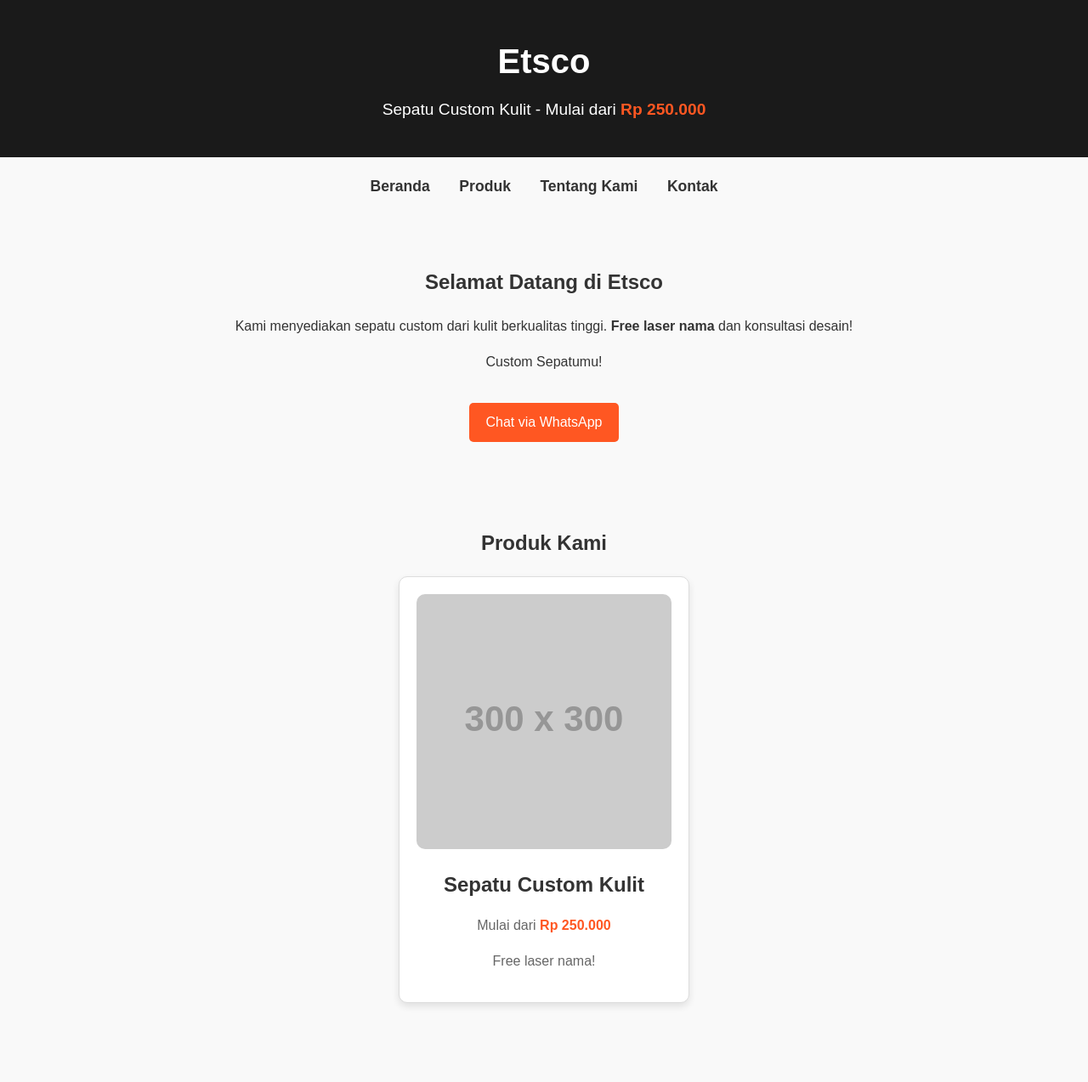
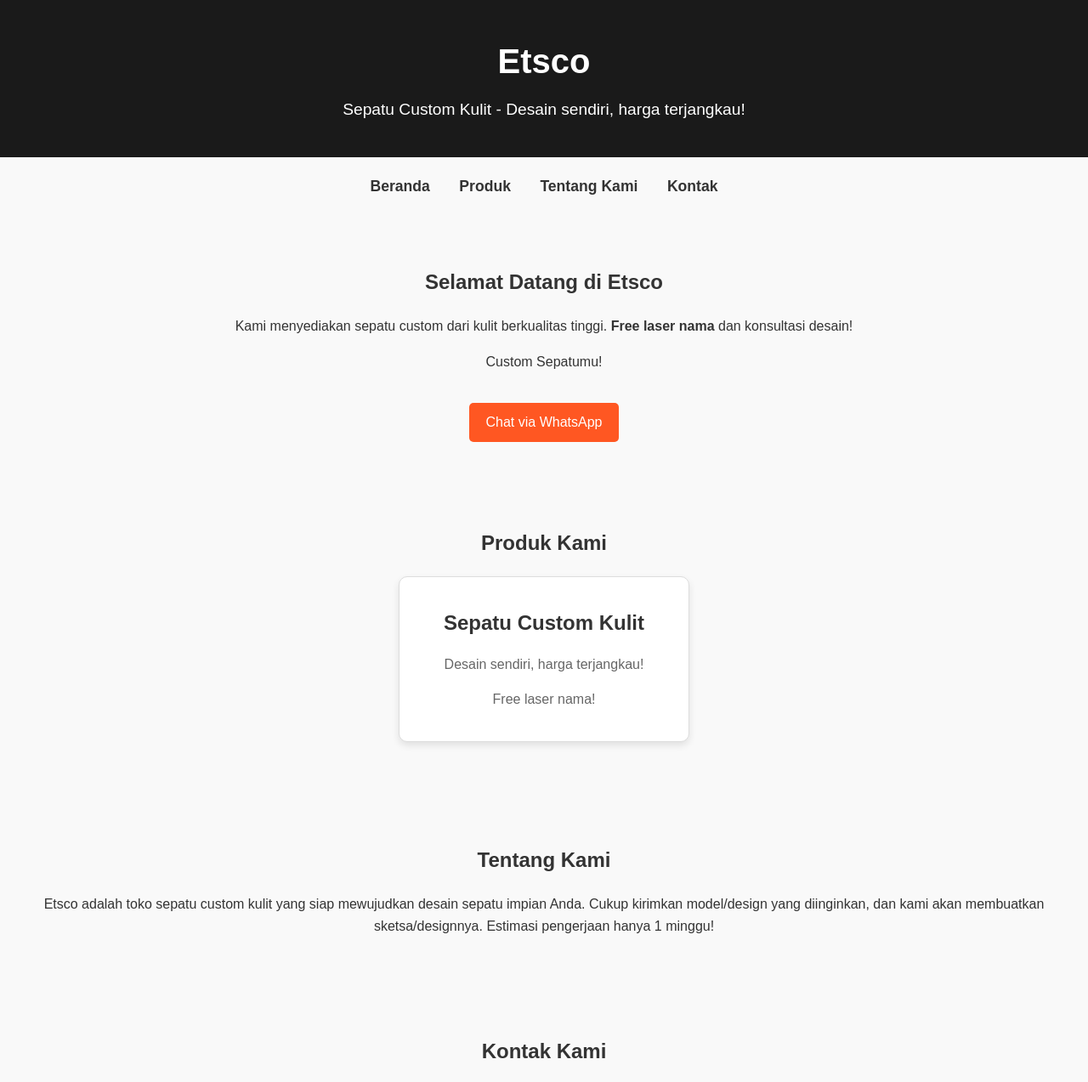
Before and after one commit to etsco-leather/etsco-leather.github.io, a plain HTML site: page index.html in a window 1280 px wide. Shown: the top 1273 px of the page at 85% size. Drawn offline with Linux system fonts and the light colour scheme; placeholder pictures from the web are drawn by us.

Commit message:
Add files via upload

```diff
--- a/index.html
+++ b/index.html
@@ -59,10 +59,6 @@
         .product:hover {
             transform: scale(1.05);
         }
-        .product img {
-            max-width: 100%;
-            border-radius: 10px;
-        }
         .product h3 {
             margin: 15px 0 10px;
             font-size: 1.5rem;
@@ -108,7 +104,7 @@
 <body>
     <header>
         <h1>Etsco</h1>
-        <p>Sepatu Custom Kulit - Mulai dari <span class="highlight">Rp 250.000</span></p>
+        <p>Sepatu Custom Kulit - Desain sendiri, harga terjangkau!</p>
     </header>
     <nav>
         <a href="#home">Beranda</a>
@@ -125,9 +121,8 @@
     <section id="produk">
         <h2>Produk Kami</h2>
         <div class="product">
-            <img src="https://via.placeholder.com/300" alt="Sepatu Custom 1">
             <h3>Sepatu Custom Kulit</h3>
-            <p>Mulai dari <span class="highlight">Rp 250.000</span></p>
+            <p>Desain sendiri, harga terjangkau!</p>
             <p>Free laser nama!</p>
         </div>
     </section>
@@ -151,7 +146,7 @@
     <script>
         // Animasi teks "Ekspresikan Gayamu!"
         const slogan = document.getElementById('slogan');
-        const texts = ["Ekspresikan Gayamu!", "Custom Sepatumu!", "Mulai dari Rp 250.000!"];
+        const texts = ["Ekspresikan Gayamu!", "Custom Sepatumu!", "Desain Sendiri, Harga Terjangkau!"];
         let index = 0;
 
         function changeText() {
```
